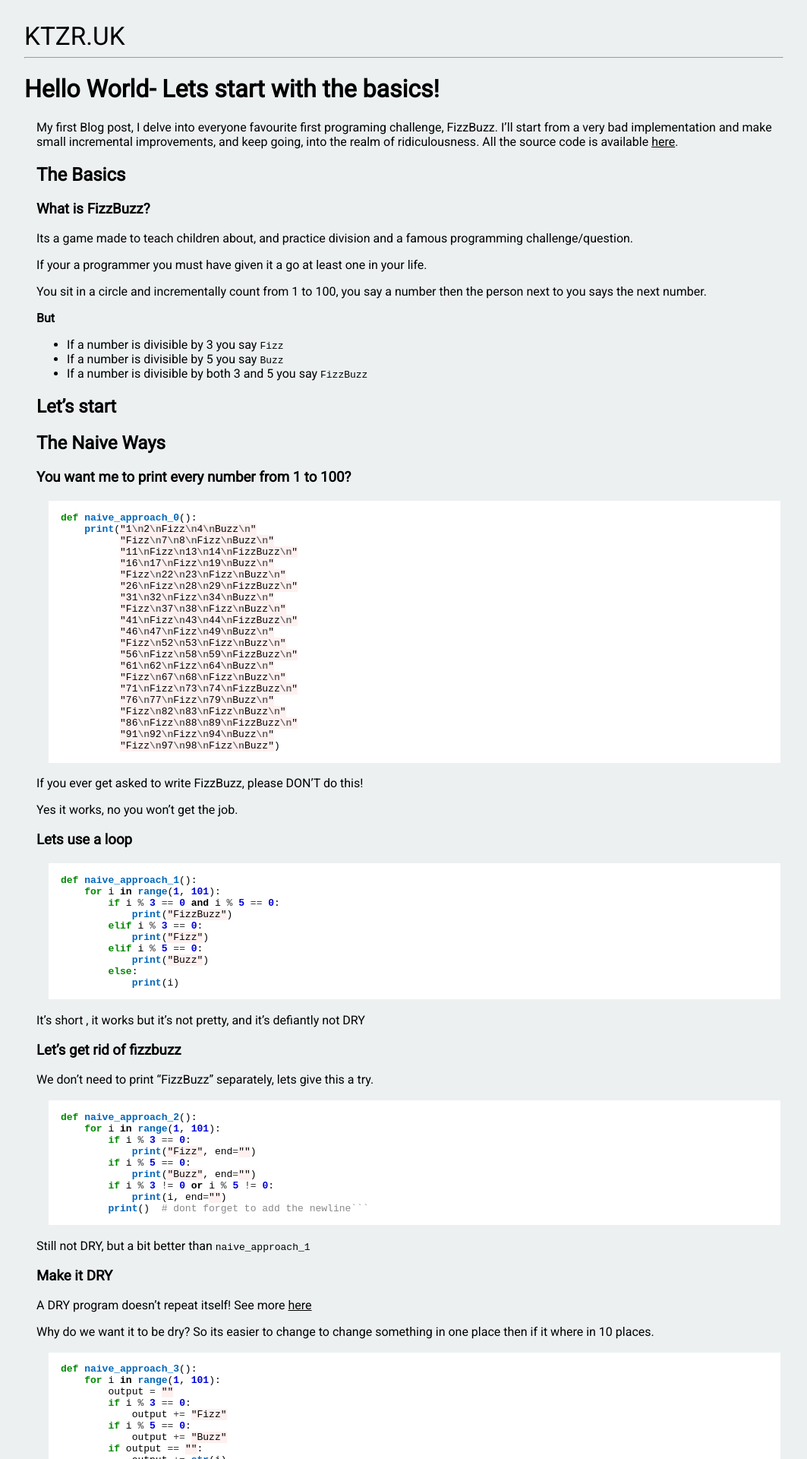
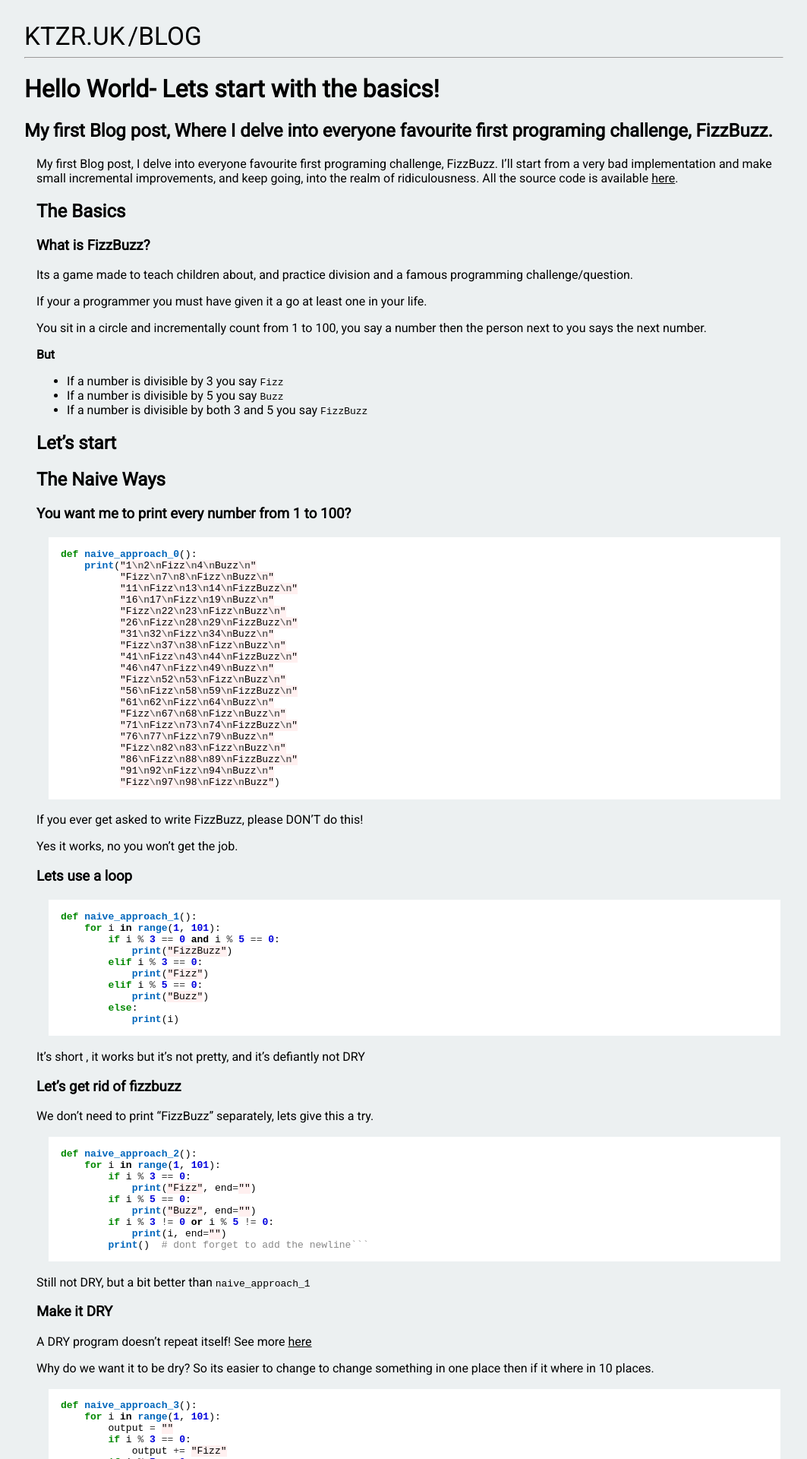
Before and after one commit to ktzr/ktzr.github.io, a Jekyll site: the page built from _posts/2018-02-25-HelloWorld.md, in a window 1280 px wide. Shown: the top 1920 px of the page at 76% size, without its empty margins (108-1171 px from the left). Built offline with Jekyll 4.4.1, drawn with Linux system fonts in a browser that asks for light colours; nearby versions of some CDN libraries.

Commit message:
update blog formating

```diff
--- a/_config.yml
+++ b/_config.yml
@@ -38,11 +38,12 @@ permalink: /blog/:year/:title
 # Exclude from processing.
 # The following items will not be processed, by default. Create a custom list
 # to override the default setting.
-# exclude:
-#   - Gemfile
-#   - Gemfile.lock
-#   - node_modules
-#   - vendor/bundle/
-#   - vendor/cache/
-#   - vendor/gems/
-#   - vendor/ruby/
+exclude:
+ - Gemfile
+ - Gemfile.lock
+ - node_modules
+ - vendor/bundle/
+ - vendor/cache/
+ - vendor/gems/
+ - vendor/ruby/
+ - .idea/
--- a/_layouts/post.html
+++ b/_layouts/post.html
@@ -6,10 +6,14 @@ css: /static/css/page.css
 
 <div class="main">
     <a class="home-link" href="/">KTZR.UK</a>
-    <hr>
-    <h1>{{ page.title }}</h1>
+    <a class="home-link" href="/blog">/BLOG</a>
+    <hr><h1>{{ page.title }}</h1>
     <!--<a class="blog-link" href="/blog">The Blog</a>-->
+    <div class="posts">
+
     <article class="post">
+
+        <h2>{{page.descriptions}}</h2>
 
         <div class="entry">
             {{ content }}
@@ -23,5 +27,6 @@ css: /static/css/page.css
         <p><a class="link soft-black" href="/blog">Back to the blog</a></p>
 
     </article>
+    </div>
 </div>
 </body>
--- a/_posts/2018-02-25-HelloWorld.md
+++ b/_posts/2018-02-25-HelloWorld.md
@@ -1,7 +1,7 @@
 ---
 layout: post
 title: Hello World- Lets start with the basics!
-descriptions: My first Blog post, Where i delve into everyone favourite first programing challenge, FizzBuzz.
+descriptions: My first Blog post, Where I delve into everyone favourite first programing challenge, FizzBuzz.
 css: /static/css/syntax.css
 ---
 
--- a/static/css/page.css
+++ b/static/css/page.css
@@ -3,7 +3,9 @@
     align-content: left;
     text-align: left;
 }
-
+html {
+    overflow-y: scroll;
+}
 .main {
     max-width: 1000px;
     margin: auto;
```
